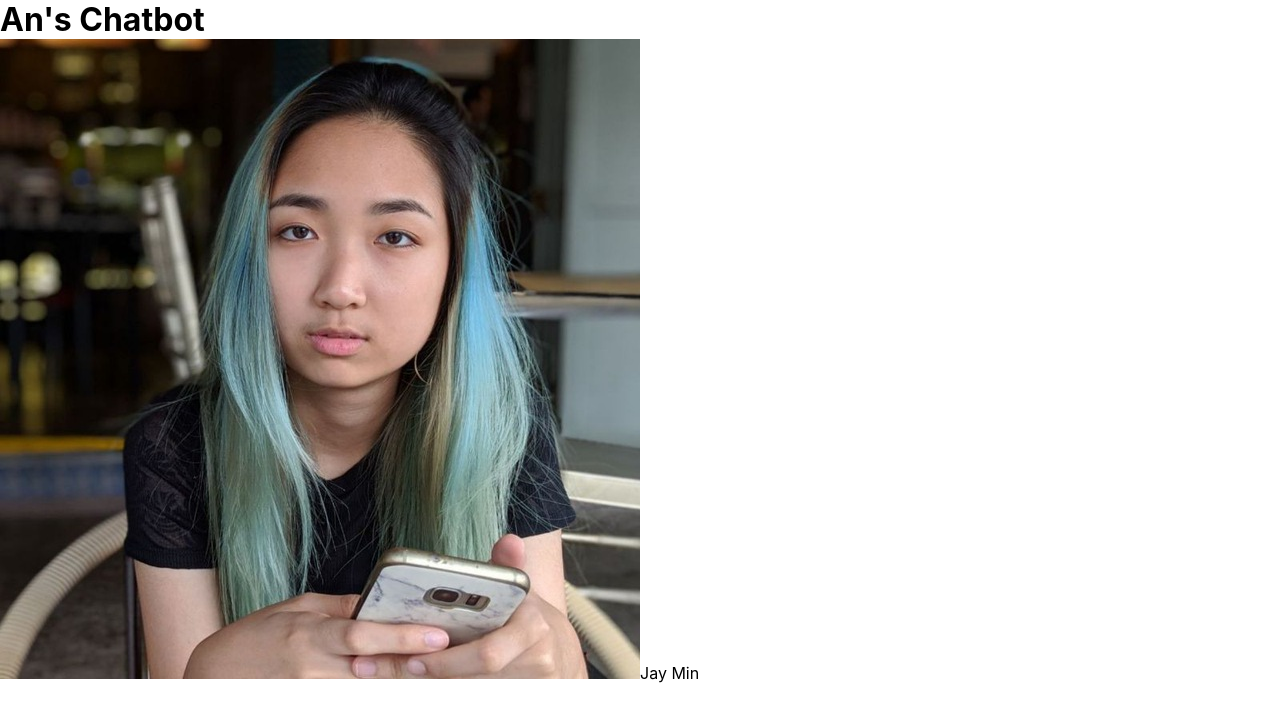
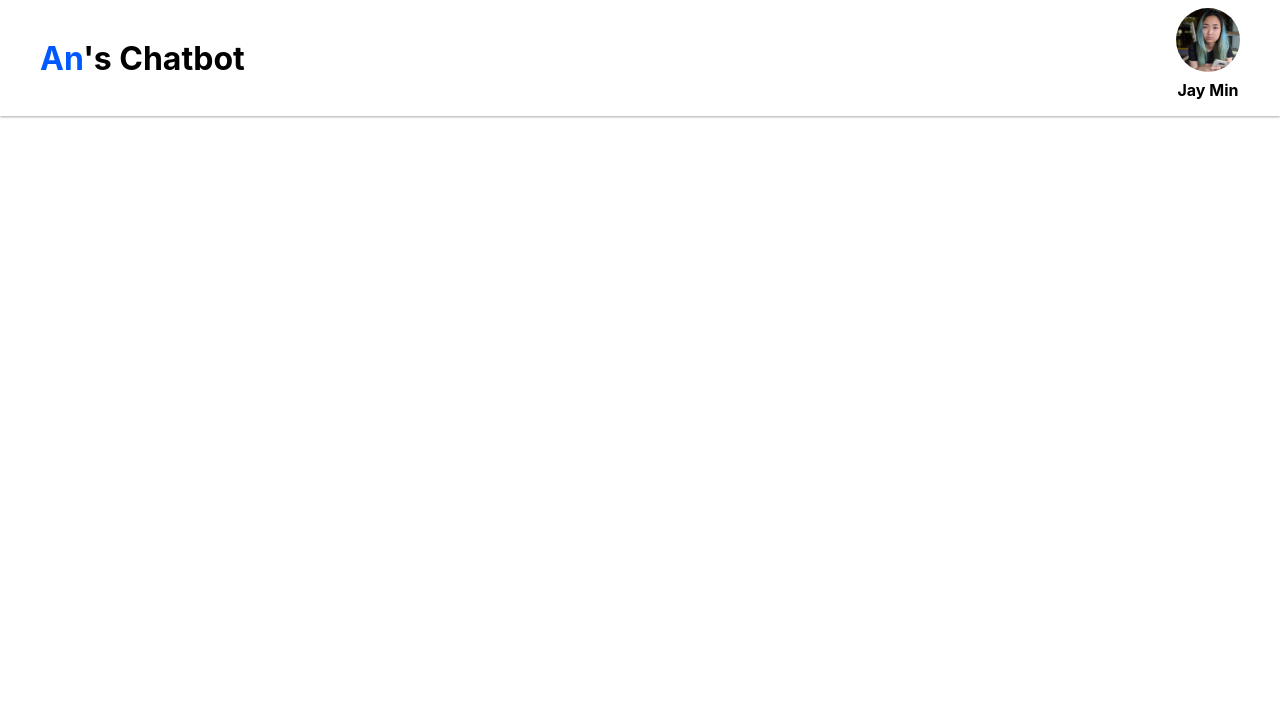
Before and after one commit to lethanhan97/chatbot-fe, a React (Create React App) app: page / in a window 1280 px wide. Shown: the top 722 px of the page. Built offline with nearby package versions, Linux system fonts and the light colour scheme.

Commit message:
added side nav

```diff
--- /dev/null
+++ b/src/core/components/Header.scss
@@ -0,0 +1,29 @@
+.app-header {
+  display: flex;
+  align-items: center;
+  justify-content: space-between;
+  padding: 0.5rem 2.5rem;
+  box-shadow: 0 1px 3px rgba(0, 0, 0, 0.12), 0 1px 2px rgba(0, 0, 0, 0.24);
+
+  .app-logo {
+    color: rgb(0, 89, 255);
+  }
+
+  .app-avatar {
+    display: flex;
+    flex-direction: column;
+    align-items: center;
+
+    img {
+      width: 4rem;
+      height: 4rem;
+      object-fit: cover;
+      border-radius: 2rem;
+    }
+
+    label {
+      font-weight: bold;
+      margin: 0.5rem 0;
+    }
+  }
+}
--- a/src/core/components/Header.tsx
+++ b/src/core/components/Header.tsx
@@ -1,13 +1,16 @@
 import dp from '../assets/dp.jpg';
+import './Header.scss';
 
 function Header() {
   return (
-    <header>
-      <h1>An's Chatbot</h1>
-      <span>
+    <header className="app-header">
+      <h1>
+        <span className="app-logo">An</span>'s Chatbot
+      </h1>
+      <div className="app-avatar">
         <img src={dp} alt="Display Picture" />
         <label>Jay Min</label>
-      </span>
+      </div>
     </header>
   );
 }
```
